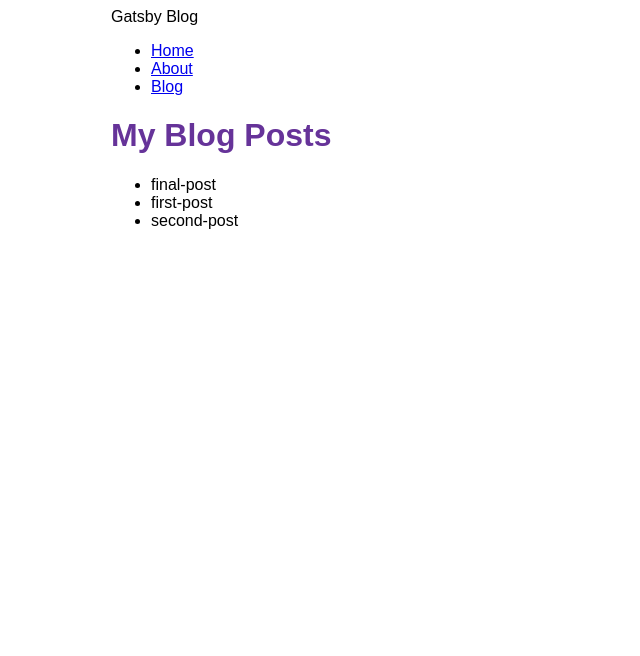
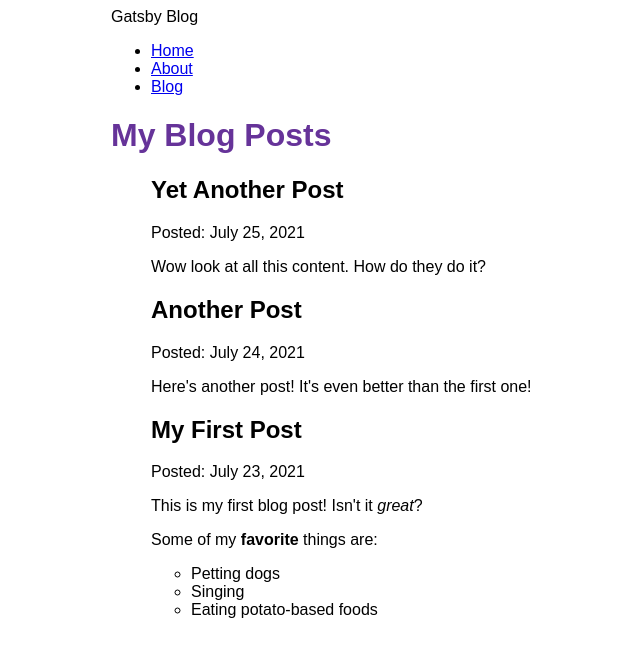
Before and after one commit to dstprojects/gatsby-blog, a Gatsby site: page /blog in a window 1280 px wide. Shown: the whole page, without its empty margins (279-919 px from the left). Built offline with nearby package versions, Linux system fonts and the light colour scheme; Gatsby itself is replaced by a stand-in of ours.

Commit message:
Finished Gatsby Tutorial Part 5

```diff
--- a/blog/final-post.mdx
+++ b/blog/final-post.mdx
@@ -0,0 +1,6 @@
+---
+title: "Yet Another Post"
+date: "2021-07-25"
+---
+
+Wow look at all this content. How do they do it?
--- a/blog/first-post.mdx
+++ b/blog/first-post.mdx
@@ -0,0 +1,12 @@
+---
+title: "My First Post"
+date: "2021-07-23"
+---
+
+This is my first blog post! Isn't it *great*?
+
+Some of my **favorite** things are:
+
+* Petting dogs
+* Singing
+* Eating potato-based foods
--- a/blog/second-post.mdx
+++ b/blog/second-post.mdx
@@ -0,0 +1,6 @@
+---
+title: "Another Post"
+date: "2021-07-24"
+---
+
+Here's another post! It's even better than the first one!
--- a/gatsby-config.js
+++ b/gatsby-config.js
@@ -13,5 +13,6 @@
         path: `${__dirname}/blog`,
       }
     },
+    "gatsby-plugin-mdx",
   ],
 }
--- a/package.json
+++ b/package.json
@@ -15,8 +15,11 @@
     "clean": "gatsby clean"
   },
   "dependencies": {
+    "@mdx-js/mdx": "^1.6.22",
+    "@mdx-js/react": "^1.6.22",
     "gatsby": "^4.10.1",
     "gatsby-plugin-image": "^2.10.0",
+    "gatsby-plugin-mdx": "^3.10.1",
     "gatsby-plugin-sharp": "^4.10.1",
     "gatsby-source-filesystem": "^4.10.0",
     "react": "^17.0.1",
--- a/src/pages/blog.js
+++ b/src/pages/blog.js
@@ -1,16 +1,21 @@
 import * as React from 'react'
 import { graphql } from 'gatsby'
 import Layout from '../components/layout'
+import { MDXRenderer } from 'gatsby-plugin-mdx'
 
 const BlogPage = ({data}) => {
   return (
     <Layout pageTitle="My Blog Posts">
       <ul>
         {
-          data.allFile.nodes.map( node => (
-            <li key={ node.name }>
-              {node.name}
-            </li>
+          data.allMdx.nodes.map( node => (
+            <article key={node.id}>
+              <h2>{node.frontmatter.title}</h2>
+              <p>Posted: {node.frontmatter.date}</p>
+              <MDXRenderer>
+                {node.body}
+              </MDXRenderer>
+            </article>
           ))
         }
       </ul>
@@ -19,10 +24,15 @@
 }
 
 export const query = graphql`
-  query{
-    allFile(filter: {sourceInstanceName: {eq: "blog"}}) {
+  query {
+    allMdx(sort: {fields: frontmatter___date, order: DESC}) {
       nodes {
-        name
+        id
+        frontmatter {
+          date(formatString: "MMMM D, YYYY")
+          title
+        }
+        body
       }
     }
   }
```
Also changed, not shown: 1 other file.
